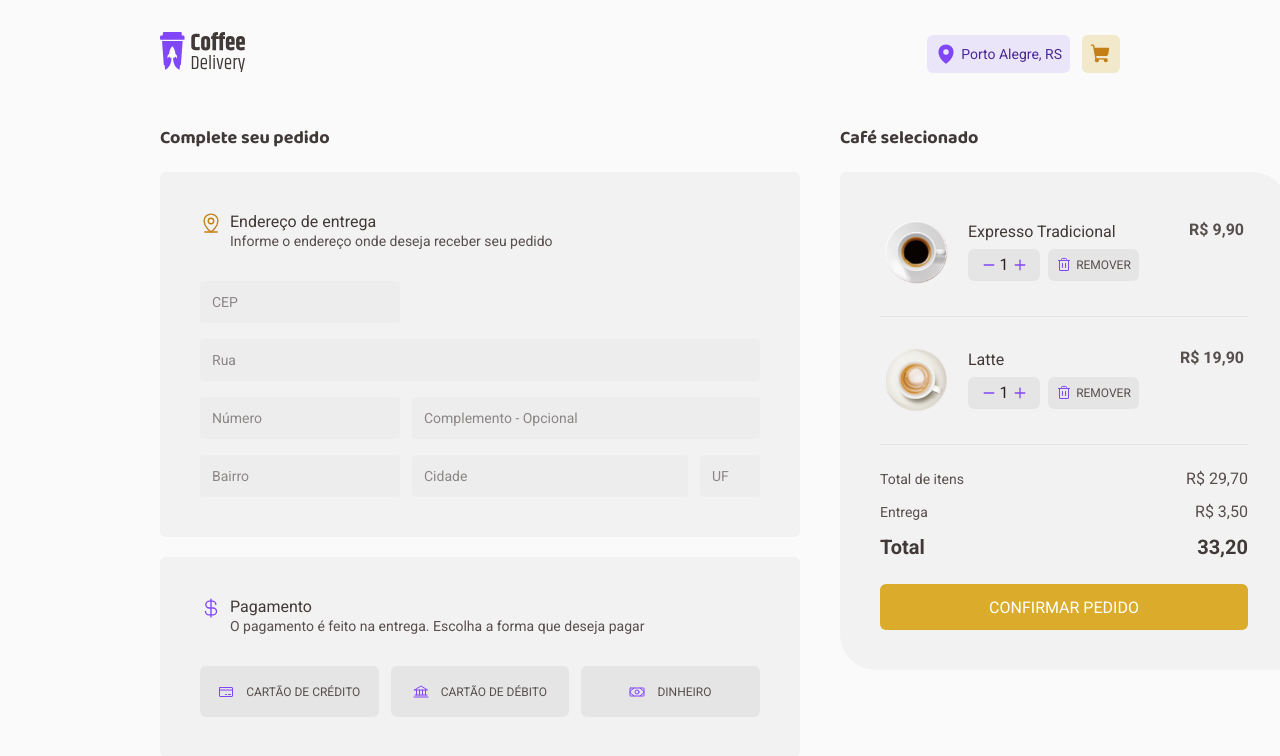
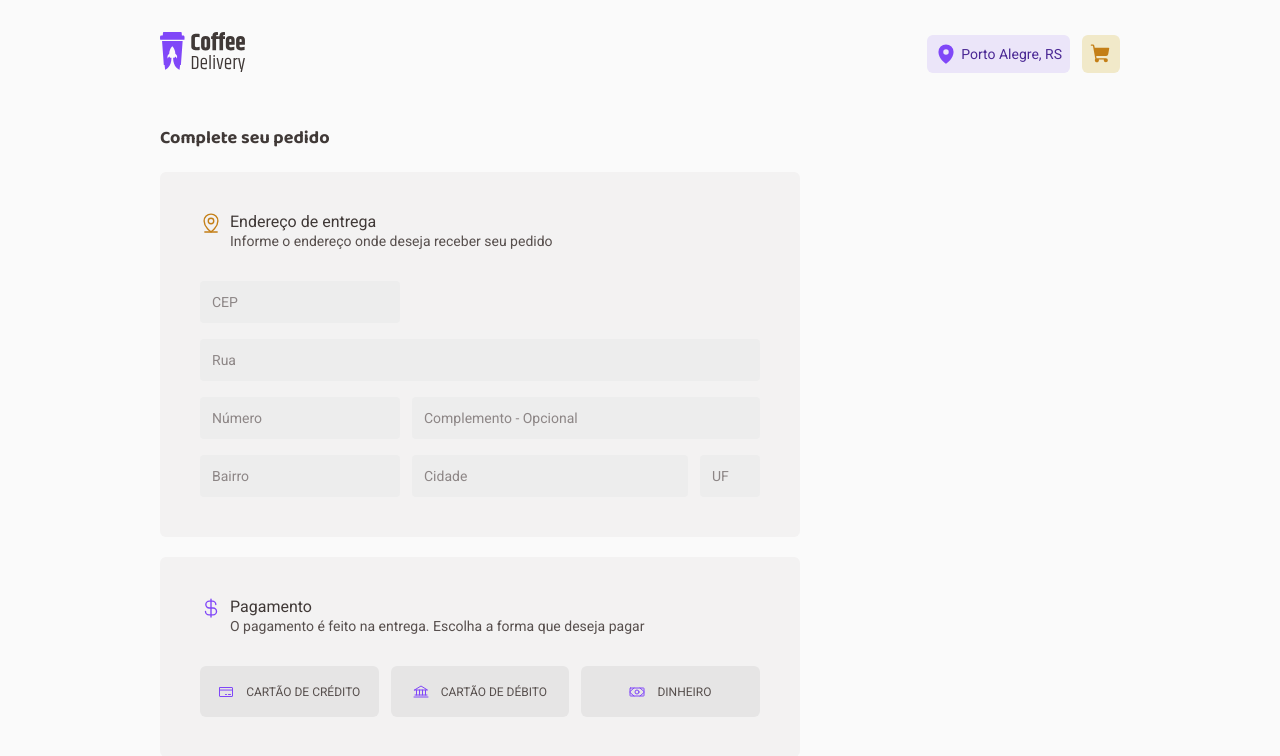
Before and after one commit to marcusviniciusmo/Ignite_Rocketseat_React_Coffee_Delivery, a React (Vite) app in the folder frontend/: page /checkout in a window 1280 px wide. Shown: the top 756 px of the page. Built offline with nearby package versions, Linux system fonts and the light colour scheme.

Commit message:
Context on Checkout component showing items list

```diff
--- a/frontend/src/components/Checkout/index.tsx
+++ b/frontend/src/components/Checkout/index.tsx
@@ -1,6 +1,6 @@
-import ExpressoTradicional from '../../assets/expressoTradicional.png';
+import { useContext } from 'react';
+import { CoffeesContext } from '../../contexts/Coffees';
 import { NavLink } from 'react-router-dom';
-import Latte from '../../assets/latte.png';
 import {
   MapPinLine,
   CurrencyDollar,
@@ -37,6 +37,8 @@ import {
 } from './styles';
 
 export function Checkout() {
+  const { coffeesToCheckout } = useContext(CoffeesContext);
+
   return (
     <CheckoutContainer>
       <Aside>
@@ -108,17 +110,23 @@ export function Checkout() {
         </FormLayout>
       </Aside>
 
+      {coffeesToCheckout!.length > 0 && (
         <Aside>
           <Text>Café selecionado</Text>
           <SubtotalLayout>
-          <ItemCardCheckout>
+            {coffeesToCheckout!.map((coffee) => {
+              return (
+                <ItemCardCheckout key={coffee.id}>
                   <ItemContent>
                     <ItemInfo>
-                <ItemImage src={ExpressoTradicional} />
+                      <ItemImage src={coffee.imageUrl} />
                       <ItemDetails>
-                  <span className="itemName">Expresso Tradicional</span>
+                        <span className="itemName">{coffee.name}</span>
                         <ItemActions>
-                    <Counter itemQuantity={1} className="counterCheckout" />
+                          <Counter
+                            itemQuantity={coffee.quantity}
+                            className="counterCheckout"
+                          />
                           <ItemActionRemove title="Remover item">
                             <Trash />
                             <span className="itemRemoveText">Remover</span>
@@ -126,30 +134,15 @@ export function Checkout() {
                         </ItemActions>
                       </ItemDetails>
                     </ItemInfo>
-              <span className="itemPrice">R$ 9,90</span>
+                    <span className="itemPrice">
+                      {`R$ ${(coffee.quantity * coffee.price).toFixed(2)}`}
+                    </span>
                   </ItemContent>
                   <div className="divider" />
                 </ItemCardCheckout>
+              );
+            })}
 
-          <ItemCardCheckout>
-            <ItemContent>
-              <ItemInfo>
-                <ItemImage src={Latte} />
-                <ItemDetails>
-                  <span className="itemName">Latte</span>
-                  <ItemActions>
-                    <Counter itemQuantity={1} className="counterCheckout" />
-                    <ItemActionRemove title="Remover item">
-                      <Trash />
-                      <span className="itemRemoveText">Remover</span>
-                    </ItemActionRemove>
-                  </ItemActions>
-                </ItemDetails>
-              </ItemInfo>
-              <span className="itemPrice">R$ 19,90</span>
-            </ItemContent>
-            <div className="divider" />
-          </ItemCardCheckout>
             <TotalContainer>
               <TotalRow>
                 <span>Total de itens</span>
@@ -173,6 +166,7 @@ export function Checkout() {
             </NavLink>
           </SubtotalLayout>
         </Aside>
+      )}
     </CheckoutContainer>
   );
 }
--- a/frontend/src/contexts/Coffees/index.tsx
+++ b/frontend/src/contexts/Coffees/index.tsx
@@ -13,6 +13,7 @@ interface Coffee {
 
 interface CoffeeContextType {
   coffees: Coffee[] | null;
+  coffeesToCheckout: Coffee[] | null;
   totalItemsToCart: number;
   onAddItem: (id: number) => void;
   onRemoveItem: (id: number) => void;
@@ -27,7 +28,7 @@ export const CoffeesContext = createContext({} as CoffeeContextType);
 
 export function CoffeesContextProvider({ children }: CoffeesProviderProps) {
   const [coffees, setCoffees] = useState<Coffee[]>([]);
-  const [, setCoffeesToCheckout] = useState<Coffee[]>([]);
+  const [coffeesToCheckout, setCoffeesToCheckout] = useState<Coffee[]>([]);
   const [totalItemsToCart, setTotalItemsToCart] = useState<number>(0);
 
   const maxItemQuantity = 99;
@@ -90,6 +91,7 @@ export function CoffeesContextProvider({ children }: CoffeesProviderProps) {
     <CoffeesContext.Provider
       value={{
         coffees,
+        coffeesToCheckout,
         totalItemsToCart,
         onAddItem,
         onRemoveItem,
```
Lines whose indentation alone changed are shown as unchanged.
